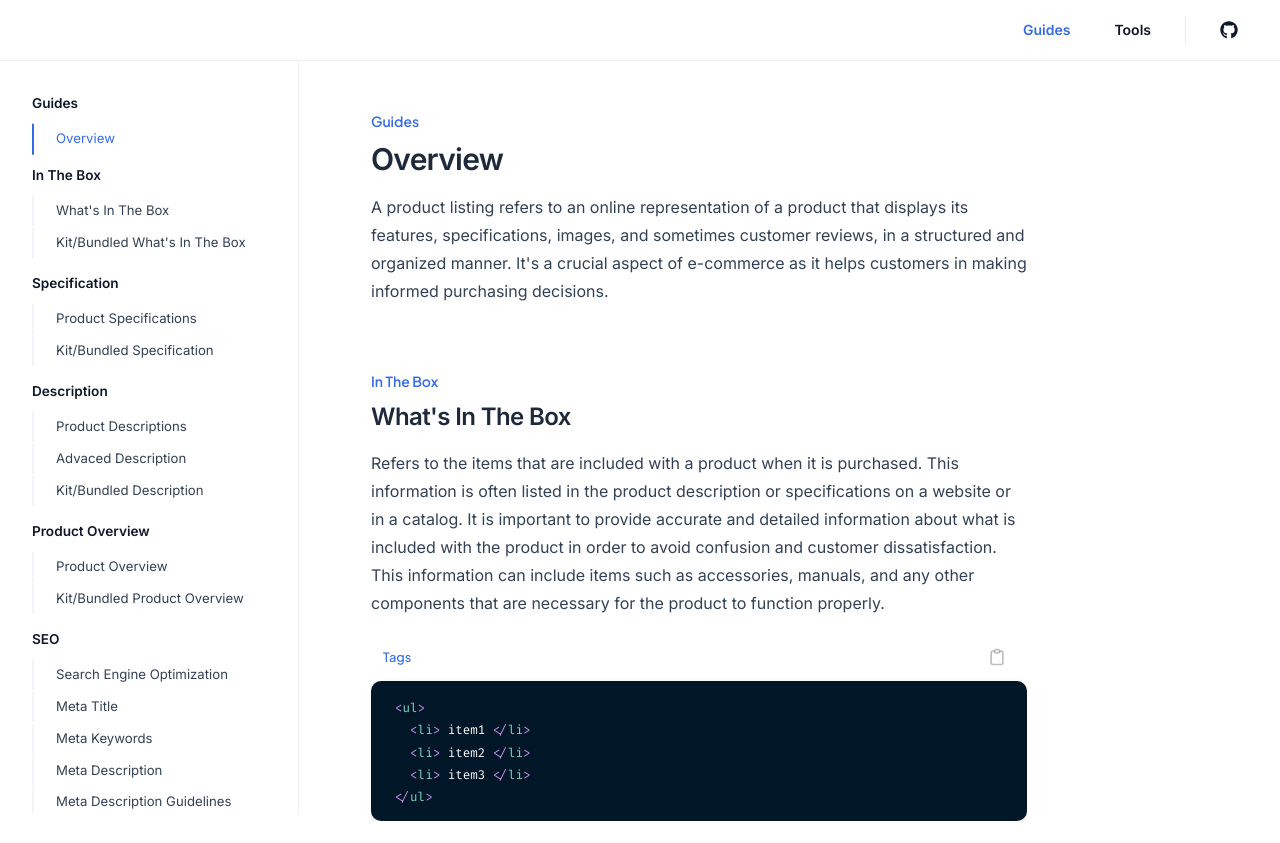
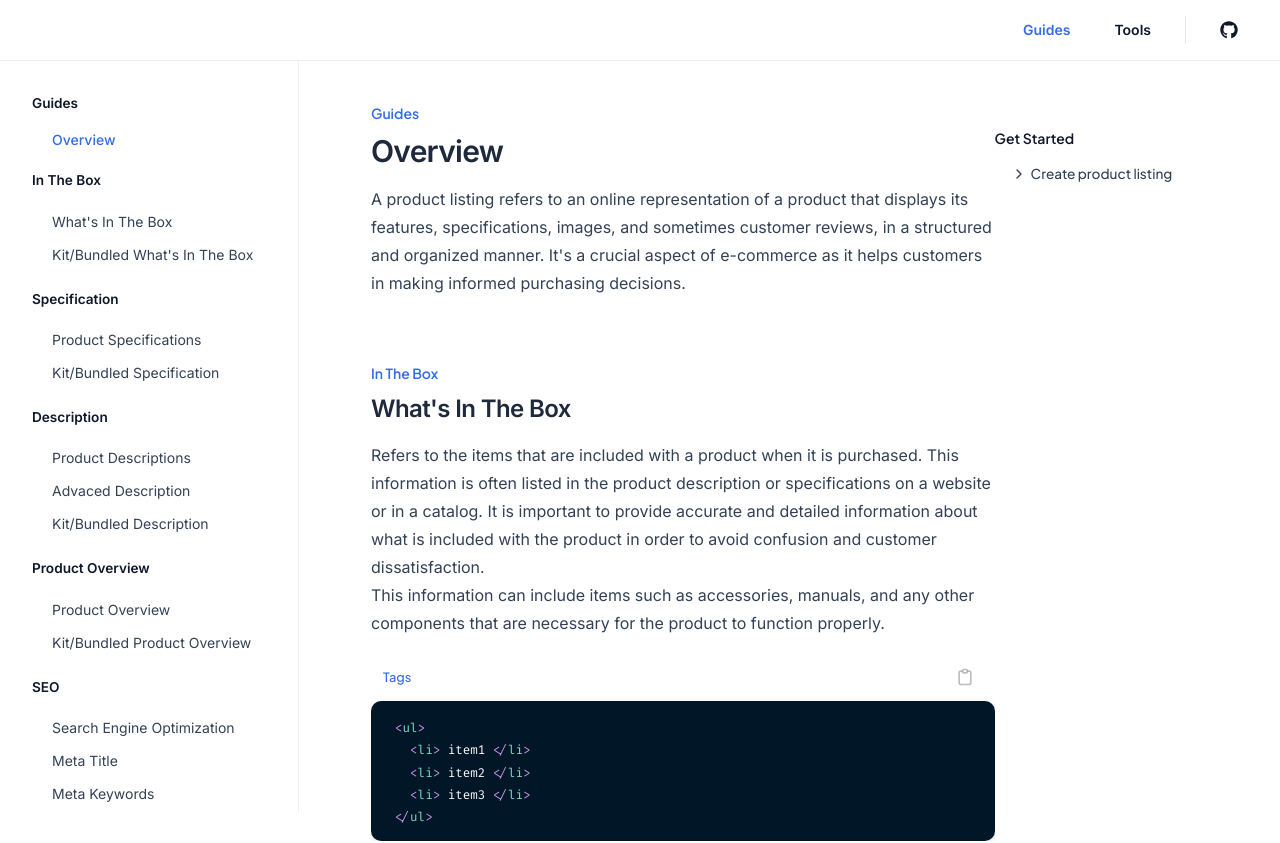
Before and after one commit to rogelcristobal/digiDirect-vite, a React (Vite) app: page /product-listing/documentation in a window 1280 px wide. Shown: the top 843 px of the page. Built offline with nearby package versions, Linux system fonts and the light colour scheme.

Commit message:
some changes on font

```diff
--- a/src/components/Documentation.jsx
+++ b/src/components/Documentation.jsx
@@ -1,16 +1,11 @@
 import React from "react";
-import { useContext, useEffect } from "react";
-import { useInView } from "react-intersection-observer";
+import { useContext } from "react";
 import DocsContext from "../context/DocsContext";
 import Section from "./Section";
-import Sidebar from "./Sidebar";
-import { Route, Routes } from "react-router-dom";
-import ErrorPage from "./ErrorPage";
+import { Link } from "react-router-dom";
+import {FiChevronRight} from 'react-icons/fi'
 const Documentation = () => {
   const { state } = useContext(DocsContext);
-  const [titleViewRef, titleViewState, titleRefEntry] = useInView({
-    threshold: 1,
-  });
 
   const camelCaseAndRemoveSpaces = (value) => {
     if (value.split(" ").Length === 1) {
@@ -29,7 +24,7 @@ const Documentation = () => {
 
   return (
     <div
-      className="h-full box-border lg:pl-16 flex w-full pb-6 pt-12  justify-start    items-start scroll-smooth"
+      className="h-full box-border lg:pl-16 flex w-full pb-6 pt-10  justify-start    items-start scroll-smooth"
     >
       {/* content container */}
       <div className="box-border  flex-auto w-full  max-w-3xl">
@@ -40,12 +35,12 @@ const Documentation = () => {
         >
           {/* <p
             ref={titleViewRef}
-            className="text-sm leading-[24px] font-inter font-[600] mb-2 text-[#356be5]"
+            className="text-sm leading-[24px] font-plus font-[600] mb-2 text-[#356be5]"
           >
             {state.category}
           </p>
           <h1
-            className={`inline-block text-3xl  font-inter font-[600] tracking-tigher text-slate-900  `}
+            className={`inline-block text-3xl  font-plus font-[600] tracking-tigher text-slate-900  `}
           >
             {state.title}
           </h1>
@@ -74,32 +69,23 @@ const Documentation = () => {
         </div>
       </div>
       {/* page navigation */}
-      {/* <div className=" w-[18rem]  h-fit  py-4 box-border top-28 sticky">
-        <nav className="relative h-full  px-[0rem]">
-          <p className="text-slate-900 text-sm  text-left font-inter  font-[600] capitalize mb-4">
-            On this page
+      <div className=" w-[26rem]  h-fit py-4 box-border top-28 sticky">
+        <nav className="relative h-full  pr-[1rem]">
+          <p className=" text-sm  text-left font-plus  font-[600] capitalize mb-3">
+            Get started
           </p>
-          <div className="space-y-2 text-slate-700 pl-4 text-left flex items-start flex-col justify-start  font-inter">
+          <div className="space-y-2 text-slate-700 pl-4 text-left flex items-start flex-col justify-start  font-plus">
 
-            {state.sections.map((item, id) => (
-              <a
-                key={id}
-                href={`#${item.category}`}
-                className={`relative text-sm font-medium py-1 cursor-pointer ${
-                  !item.viewState ? "text-slate-500/70" : " text-slate-900"
-                }`}
-              >
-                {item.title}
-                <div
-                  className={`absolute h-full w-[3px]  bg-slate-900 top-0 -left-3 ${
-                    item.viewState ? "visible" : "invisible"
-                  } rounded-md`}
-                ></div>
-              </a>
-            ))}
+              <Link to='' className=" py-1 text-[0.85rem] font-[400] hover:text-[#356be5] text-slate-700 flex items-center justify-between gap-1">
+                <FiChevronRight className="text-[1rem] 0 "/>
+                Create product listing
+              </Link>
+
+
+
           </div>
         </nav>
-      </div> */}
+      </div>
     </div>
   );
 };
--- a/src/components/Sidebar.jsx
+++ b/src/components/Sidebar.jsx
@@ -18,43 +18,43 @@ const Sidebar = () => {
             )}
             <a
               href={`#${state.category}`}
-              className={`relative text-[0.825rem] font-[400] py-1  ml-6
+              className={`relative text-[0.875rem] font-[400] py-1  ml-5
 
                  w-full  cursor-pointer ${
-                   !state.viewState ? "text-slate-900" : " text-[#356be5]"
+                   !state.viewState ? "text-slate-900" : " text-[#356be5] font-[500]"
                  }`}
             >
               {state.title}
-              <div
-                className={`h-[110%] w-[1.5px]   absolute top-1/2 -translate-y-1/2 -left-6 ${
+              {/* <div
+                className={`h-[105%] w-[1.5px]   absolute top-1/2 -translate-y-1/2 -left-5 ${
                   state.viewState ? "bg-[#356be5]" : "bg-slate-100"
                 }`}
-              ></div>
+              ></div> */}
             </a>
             {/* items */}
             {state.sections.map((item, id) => (
               <>
                 {item.category && (
-                  <p className=" text-[0.85rem] mt-3 lg:mb-3  text-left font-inter  font-semibold text-slate-900 capitalize ">
+                  <p className=" text-[0.85rem] mt-4 lg:mb-4  text-left font-inter  font-semibold text-slate-900 capitalize ">
                     {item.category}
                   </p>
                 )}
                 <a
                   key={id}
                   href={`#${item.title}`}
-                  className={`relative text-[0.825rem] capitalize ml-6 font-[400] py-1  mb-1 font-inter ${
+                  className={`relative text-[0.875rem] capitalize ml-5 font-[400] py-1  mb-1 font-inter ${
                     item.child && "ml-0"
                   }  w-full  cursor-pointer ${
-                    !item.viewState ? "text-slate-700" : " text-[#356be5] "
+                    !item.viewState ? "text-slate-700" : " text-[#356be5] font-[500]"
                   }`}
                 >
                   {item.title}
 
-                  <div
-                    className={`h-[110%] w-[1.5px]   absolute top-1/2 -translate-y-1/2 -left-6 ${
+                  {/* <div
+                    className={`h-[105%] w-[1.5px]   absolute top-1/2 -translate-y-1/2 -left-5 ${
                       item.viewState ? "bg-[#356be5]" : "bg-slate-100"
                     }`}
-                  ></div>
+                  ></div> */}
                 </a>
               </>
             ))}
```
